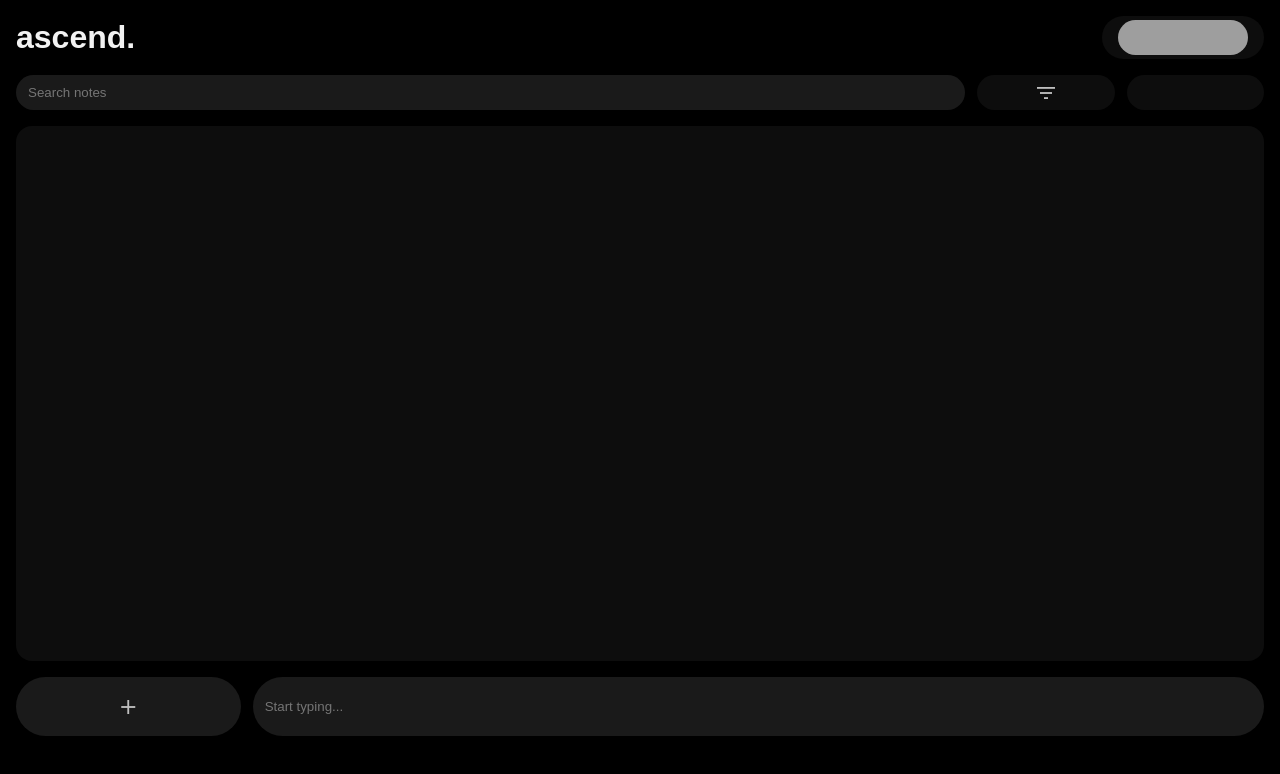
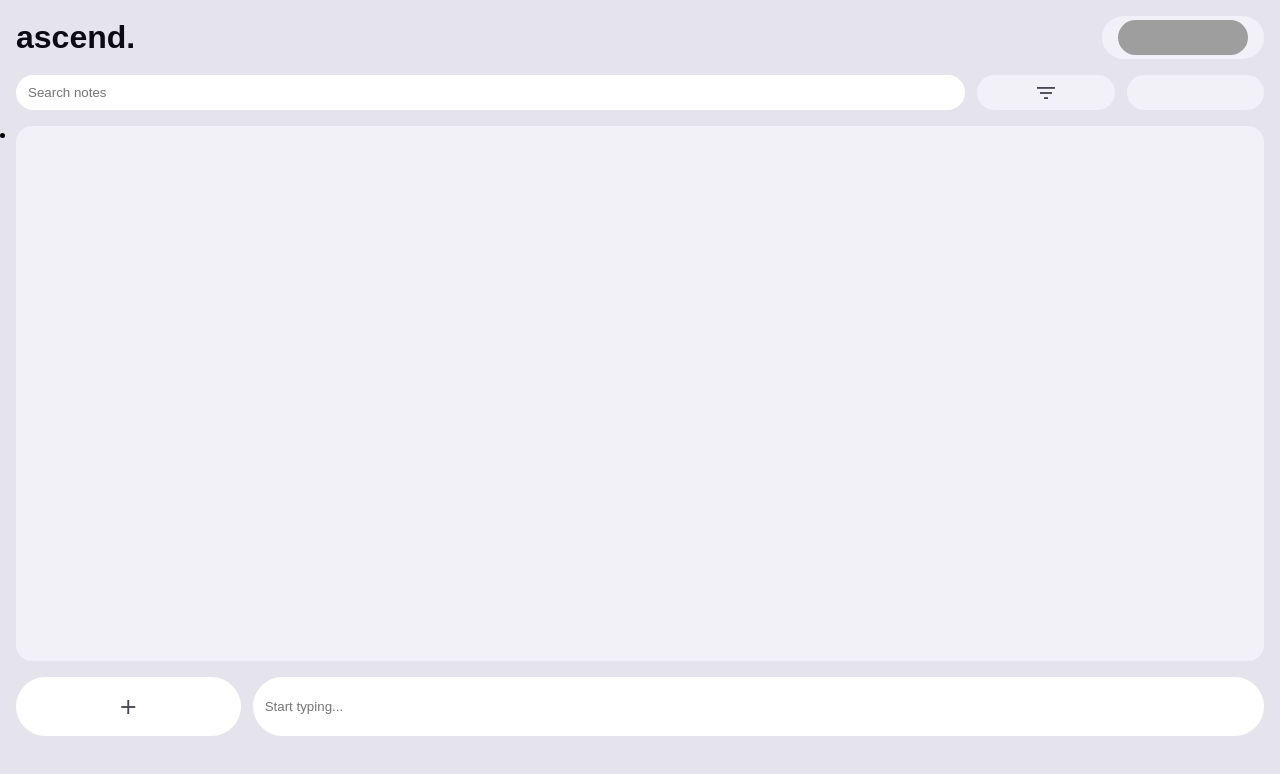
Before and after one commit to dev-gaitano/firebase-notes-I, a website: page public/index.html in a window 1280 px wide. Both pictures are taken after a click on the button 1195 px from the left and 92 px from the top of the page. Drawn offline with nearby package versions, Linux system fonts and the light colour scheme; grey boxes are pictures that could not be loaded; a web font is replaced by a local one.

Commit message:
Added theme toggle logic

```diff
--- a/public/css/style.css
+++ b/public/css/style.css
@@ -7,11 +7,20 @@
 }
 
 :root {
-  --bg-dark: hsl(0 0% 0%);
-  --bg: hsl(0 0% 5%);
-  --bg-light: hsl(0 0% 10%);
-  --text: hsl(0 0% 95%);
-  --text-muted: hsl(0 0% 75%);
+  --bg-dark: hsl(246 30% 2%);
+  --bg: hsl(246 18% 5%);
+  --bg-light: hsl(246 11% 9%);
+  --text: hsl(245 98% 97%);
+  --text-muted: hsl(245 10% 71%);
+  --highlight: hsl(246 6% 41%);
+  --border: hsl(246 8% 30%);
+  --border-muted: hsl(246 11% 20%);
+  --primary: hsl(248 66% 79%);
+  --secondary: hsl(62 35% 57%);
+  --danger: hsl(9 26% 64%);
+  --warning: hsl(52 19% 57%);
+  --success: hsl(146 17% 59%);
+  --info: hsl(217 28% 65%);
   --margin-lg: 16px;
   --margin-m: 12px;
   --margin-sm: 8px;
@@ -19,6 +28,23 @@
   --br-lg: 16px;
   --br: 12px;
   --br-sm: 8px;
+}
+
+body.light {
+  --bg-dark: hsl(245 16% 91%);
+  --bg: hsl(245 36% 96%);
+  --bg-light: hsl(245 100% 100%);
+  --text: hsl(248 33% 6%);
+  --text-muted: hsl(246 8% 30%);
+  --highlight: hsl(245 100% 100%);
+  --border: hsl(246 5% 52%);
+  --border-muted: hsl(245 8% 64%);
+  --primary: hsl(252 34% 36%);
+  --secondary: hsl(60 100% 11%);
+  --danger: hsl(9 21% 41%);
+  --warning: hsl(52 23% 34%);
+  --success: hsl(147 19% 36%);
+  --info: hsl(217 22% 41%);
 }
 
 .sulphur-point-light {
@@ -54,40 +80,6 @@
   white-space: nowrap;
   direction: ltr;
   color: var(--text-muted);
-}
-
-body.dark {
-  --bg-dark: hsl(246 30% 2%);
-  --bg: hsl(246 18% 5%);
-  --bg-light: hsl(246 11% 9%);
-  --text: hsl(245 98% 97%);
-  --text-muted: hsl(245 10% 71%);
-  --highlight: hsl(246 6% 41%);
-  --border: hsl(246 8% 30%);
-  --border-muted: hsl(246 11% 20%);
-  --primary: hsl(248 66% 79%);
-  --secondary: hsl(62 35% 57%);
-  --danger: hsl(9 26% 64%);
-  --warning: hsl(52 19% 57%);
-  --success: hsl(146 17% 59%);
-  --info: hsl(217 28% 65%);
-}
-
-body.light {
-  --bg-dark: hsl(245 16% 91%);
-  --bg: hsl(245 36% 96%);
-  --bg-light: hsl(245 100% 100%);
-  --text: hsl(248 33% 6%);
-  --text-muted: hsl(246 8% 30%);
-  --highlight: hsl(245 100% 100%);
-  --border: hsl(246 5% 52%);
-  --border-muted: hsl(245 8% 64%);
-  --primary: hsl(252 34% 36%);
-  --secondary: hsl(60 100% 11%);
-  --danger: hsl(9 21% 41%);
-  --warning: hsl(52 23% 34%);
-  --success: hsl(147 19% 36%);
-  --info: hsl(217 22% 41%);
 }
 
 body {
--- a/public/index.html
+++ b/public/index.html
@@ -2,9 +2,16 @@
 <html lang="en">
 
 <head>
+  <title>ascend.up | Elevate your thoughts</title>
+
   <meta charset="UTF-8">
   <meta name="viewport" content="width=device-width, initial-scale=1">
-  <title>ascend.up</title>
+  <meta name="title" content="ascend.up | Elevate your thoughts">
+  <meta name="description"
+    content="ascend.up is a clean, minimal notes app built for focus and flow. Write, organize, and revisit your thoughts anytime.">
+  <meta name="keywords" content="ascend.up, notes app, minimalist notes, online notepad, productivity tool">
+  <meta name="author" content="Your Name or Brand">
+
   <link href="./css/style.css" rel="stylesheet">
   <link rel="icon" type="image/png" href="https://pin.it/3NXeGrB58">
   <link rel="stylesheet"
@@ -28,7 +35,7 @@
           filter_list
         </span>
       </button>
-      <button class="button-primary" onclick="toggle()">
+      <button id="theme-button" class="button-primary">
 
       </button>
     </div>
@@ -43,11 +50,6 @@
     <input id="new-note-input" placeholder="Start typing...">
   </footer>
 
-  <script>
-    const toggle = () => {
-      document.body.classlist.toggle("light");
-    }
-  </script>
   <script src="./js/firebase-config.js" type="module" defer></script>
   <script src="./js/app.js" type="module" defer></script>
 </body>
--- a/public/js/app.js
+++ b/public/js/app.js
@@ -0,0 +1,7 @@
+// Debug: alert("app.js run")
+const themeButton = document.getElementById('theme-button');
+const body = document.body;
+
+themeButton.addEventListener('click', () => {
+  body.classList.toggle('light');
+});
```
